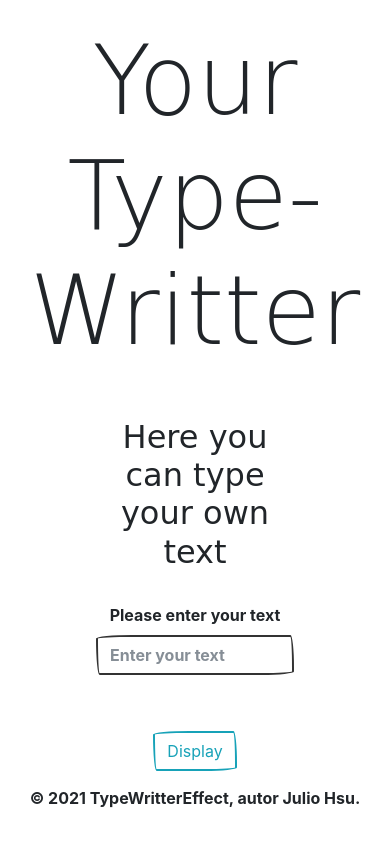
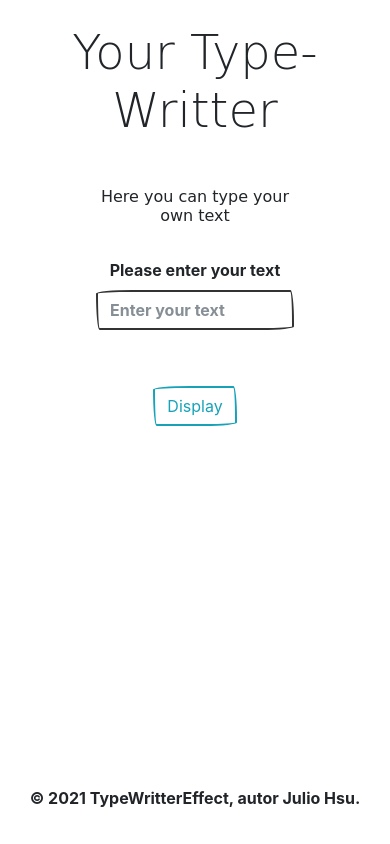
Before and after one commit to juliohsu/TypeWritterSite, a plain HTML site: page index.html in a window 390 px wide. Drawn offline with nearby package versions, Linux system fonts and the light colour scheme; a web font is replaced by a local one.

Commit message:
responsive adjust

```diff
--- a/index.html
+++ b/index.html
@@ -10,12 +10,12 @@
   </head>
   <body>
     <div class="container text-center mt-4" id="container">
-      <h1 class="display-1">Your Type-Writter</h1>
+      <h1 class="display-1" id="title">Your Type-Writter</h1>
 
       <form id="form">
         <div class="form-group">
           <label class="form-label">
-            <h2>Here you can type your own text</h2>
+            <h2 id="subtitle">Here you can type your own text</h2>
           </label>
 
           <div class="form-floating mt-3 " id="text-div">
--- a/style.css
+++ b/style.css
@@ -35,3 +35,12 @@ body {
   flex-direction: column;
   align-items: center;
 }
+
+@media (max-width: 736px) {
+    #title {
+      font-size: 3rem;
+    }
+    #subtitle {
+      font-size: 1rem;
+    }
+}
```
